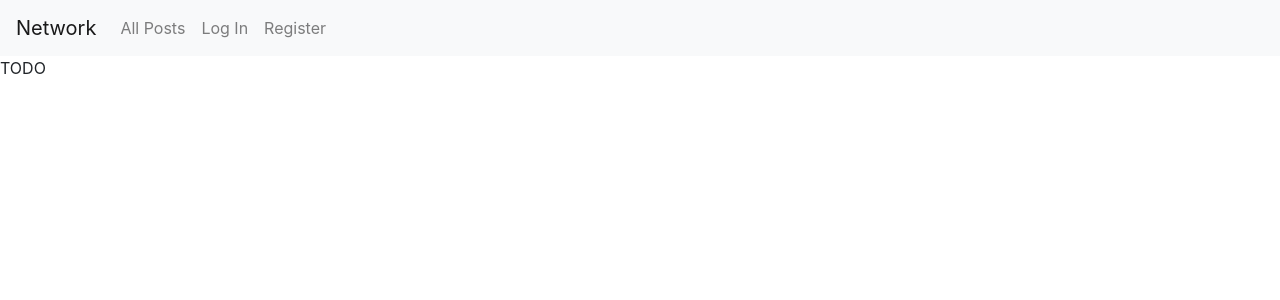
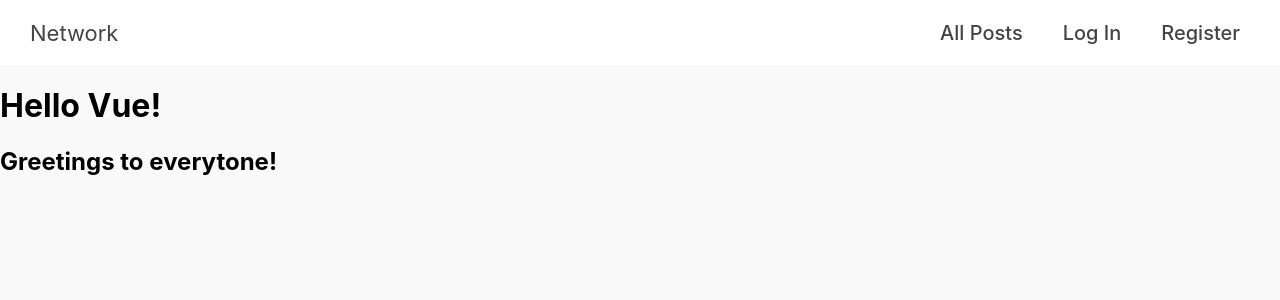
Before and after one commit to igorvoltaic/web50, a Django app: page / in a window 1280 px wide. Shown: the top 300 px of the page. Run offline with Django 3.2, Linux system fonts and the light colour scheme; some libraries are stand-ins or nearby versions.

Commit message:
added Vue to the project

```diff
--- /dev/null
+++ b/network/static/network/App.js
@@ -0,0 +1,12 @@
+var app = new Vue({
+    delimiters: ['[[', ']]'],
+    el: '#app',
+    data: {
+        message: 'Hello Vue!',
+    },
+    methods: {
+        greet: function() {
+            return('Greetings to everytone!')
+        }
+    }
+});
--- /dev/null
+++ b/network/static/network/Navigation.js
@@ -0,0 +1,7 @@
+ var navbar = new Vue({
+      delimiters: ['[[', ']]'],
+      el: '#navbar',
+      data: {
+          navLinks: navLinks
+      }
+ });
--- /dev/null
+++ b/network/static/network/scss/_variables.scss
@@ -0,0 +1,2 @@
+$text-link: #2997ff;
+$text-color: #444;
--- a/network/static/network/styles.css
+++ b/network/static/network/styles.css
@@ -0,0 +1,43 @@
+.site-navigation {
+  height: 65px;
+  width: 100%;
+  background: white;
+  display: flex;
+  justify-content: space-between;
+  color: #444;
+}
+.site-navigation span {
+  font-size: 22px;
+  font-weight: 400;
+  display: flex;
+  align-items: center;
+  margin-left: 30px;
+}
+.site-navigation ul {
+  height: 100%;
+  margin-block-start: 0;
+  margin-block-end: 0;
+  padding-inline-start: 0;
+  display: flex;
+  align-items: center;
+  list-style-type: none;
+  margin-right: 20px;
+}
+.site-navigation ul a {
+  text-decoration: none;
+  padding: 0 20px 0 20px;
+  font-size: 20px;
+  color: #444;
+}
+.site-navigation ul a:hover {
+  color: #2997ff;
+}
+
+body {
+  font-family: -apple-system, system-ui, BlinkMacSystemFont, "Segoe UI", Roboto, "Helvetica Neue", Arial, sans-serif;
+  font-weight: 500;
+  margin: 0;
+  background-color: #f8f9f8;
+}
+
+/*# sourceMappingURL=styles.css.map */
--- a/network/templates/network/index.html
+++ b/network/templates/network/index.html
@@ -1,5 +1,14 @@
 {% extends "network/layout.html" %}
+{% load static %}
 
 {% block body %}
-    TODO
+<script type='text/javascript'>
+</script>
+
+<div id="app">
+    <h1>[[ message ]]</h1>
+
+    <h2>[[ greet() ]]</h2>
+</div>
+<script src="{% static 'network/App.js' %}"></script>
 {% endblock %}
--- a/network/templates/network/layout.html
+++ b/network/templates/network/layout.html
@@ -4,42 +4,38 @@
 <html lang="en">
     <head>
         <title>{% block title %}Social Network{% endblock %}</title>
-        <link rel="stylesheet" href="https://stackpath.bootstrapcdn.com/bootstrap/4.4.1/css/bootstrap.min.css" integrity="sha384-Vkoo8x4CGsO3+Hhxv8T/Q5PaXtkKtu6ug5TOeNV6gBiFeWPGFN9MuhOf23Q9Ifjh" crossorigin="anonymous">
         <link href="{% static 'network/styles.css' %}" rel="stylesheet">
+        <script src="https://cdn.jsdelivr.net/npm/vue/dist/vue.js"></script>
+        <script src="{% static 'network/App.js' %}"></script>
     </head>
     <body>
 
-        <nav class="navbar navbar-expand-lg navbar-light bg-light">
-            <a class="navbar-brand" href="#">Network</a>
+        <nav class="site-navigation">
+            <span>Network</span>
+            <script type='text/javascript'>
+                const navLinks = [
+                    { title: 'All Posts', path: "{% url 'index' %}"},
+            {% if user.is_authenticated %}
+                    { title: 'Following', path: '#' },
+                    { title: 'Log Out', path: "{% url 'logout' %}"},
+                    { title: "{{ user.username|title }}", path: '#' }
+                ]
+            {% else %}
+                    { title: 'Log In', path: "{% url 'login' %}"},
+                    { title: 'Register', path: "{% url 'register' %}"}
+                ]
+            {% endif %}
+            </script>
 
-            <div>
-              <ul class="navbar-nav mr-auto">
-                {% if user.is_authenticated %}
-                    <li class="nav-item">
-                        <a class="nav-link" href="#"><strong>{{ user.username }}</strong></a>
+            <div id="navbar">
+                <ul>
+                    <li v-for="link in navLinks">
+                        <a v-bind:href="link.path">[[ link.title ]]</a>
                     </li>
-                {% endif %}
-                <li class="nav-item">
-                  <a class="nav-link" href="{% url 'index' %}">All Posts</a>
-                </li>
-                {% if user.is_authenticated %}
-                    <li class="nav-item">
-                        <a class="nav-link" href="#">Following</a>
-                    </li>
-                    <li class="nav-item">
-                        <a class="nav-link" href="{% url 'logout' %}">Log Out</a>
-                    </li>
-                {% else %}
-                    <li class="nav-item">
-                        <a class="nav-link" href="{% url 'login' %}">Log In</a>
-                    </li>
-                    <li class="nav-item">
-                        <a class="nav-link" href="{% url 'register' %}">Register</a>
-                    </li>
-                {% endif %}
-              </ul>
+                </ul>
             </div>
-          </nav>
+            <script src="{% static 'network/Navigation.js' %}"></script>
+        </nav>
 
         <div class="body">
             {% block body %}
--- a/network/urls.py
+++ b/network/urls.py
@@ -1,4 +1,3 @@
-
 from django.urls import path
 
 from . import views
```
Also changed, not shown: network/static/network/scss/_navigation.scss (added, +39 -0 lines), network/static/network/scss/base.scss (added, +9 -0 lines), db.sqlite3, network/models.py (line endings or trailing spaces), network/views.py (line endings or trailing spaces), 1 other file.
